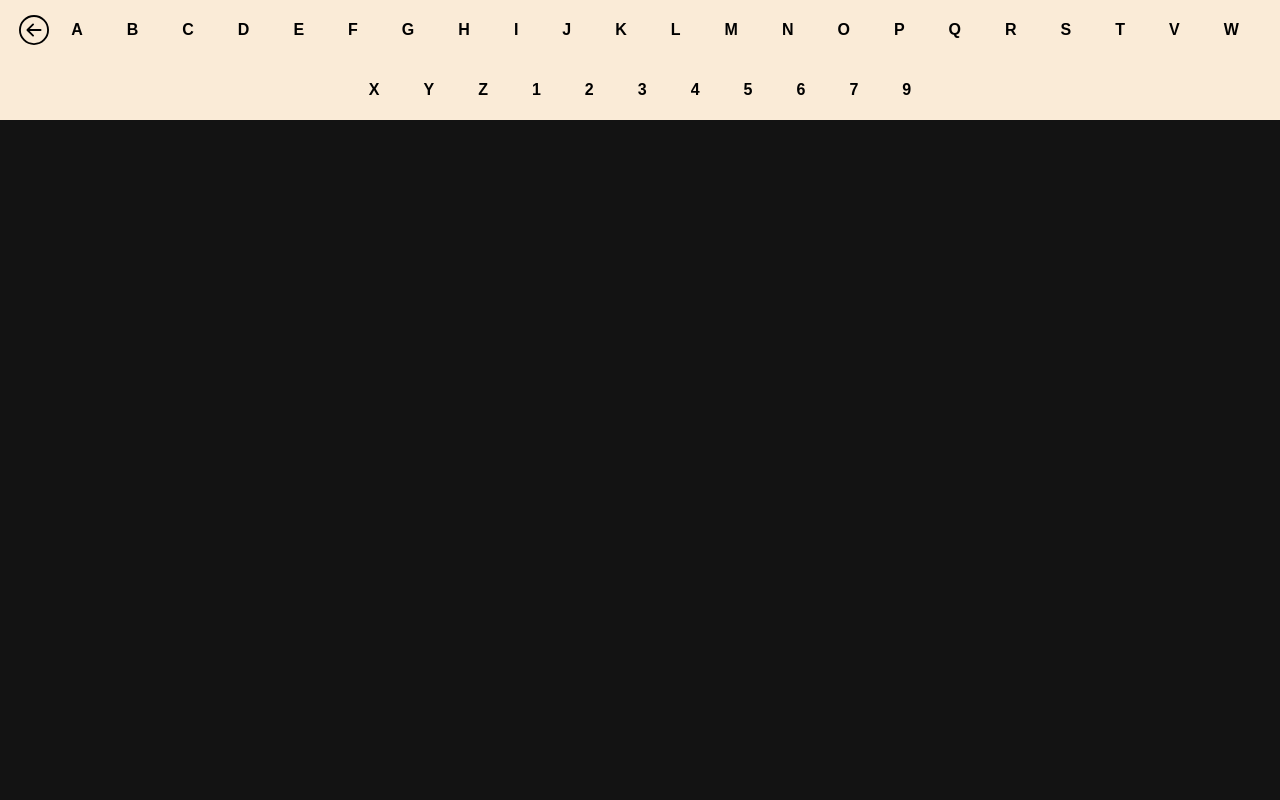
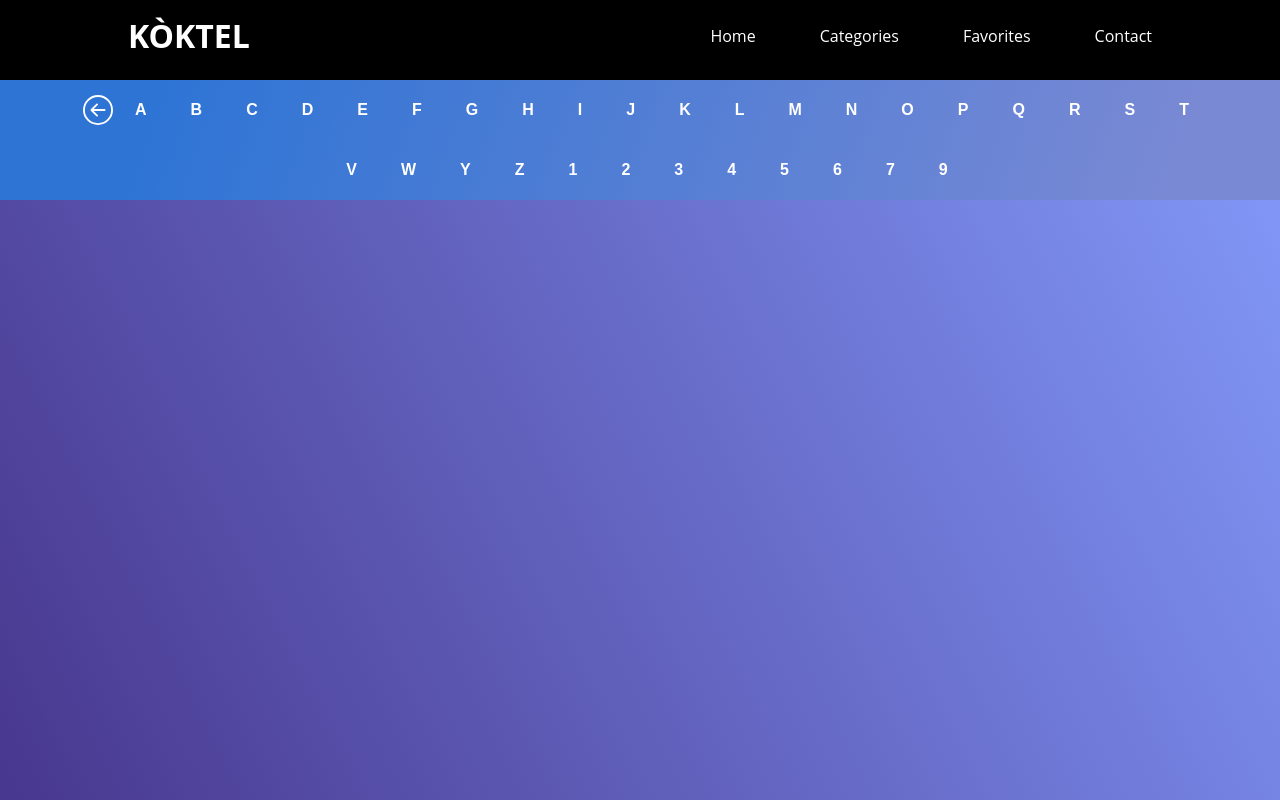
Before and after one commit to NoahAltit/Final-Project, a React (Create React App) app in the folder client/: page /categories in a window 1280 px wide. Built offline with nearby package versions, Linux system fonts and the light colour scheme; no server answers.

Commit message:
Basic Cocktail Cards Structure Done

```diff
--- a/client/src/App.js
+++ b/client/src/App.js
@@ -1,6 +1,6 @@
 import { BrowserRouter, Route, Switch } from "react-router-dom";
 import Categories from "./components/Categories/Categories";
-import CategList from "./components/Categories/Lists/CategList";
+import CocktailList from "./components/Categories/Lists/CocktailList";
 import Debut from "./components/Debut/Debut";
 import VideoSection from "./components/Debut/VideoSection";
 import Header from "./components/Header/Header";
@@ -26,7 +26,7 @@ const App = () => {
             <Categories />
           </Route>
           <Route path={"/letter/:drinkLetter"}>
-            <CategList />
+            <CocktailList />
           </Route>
         </Switch>
       </BrowserRouter>
--- a/client/src/GlobalStyles.js
+++ b/client/src/GlobalStyles.js
@@ -3,14 +3,8 @@ import { createGlobalStyle } from "styled-components";
 export default createGlobalStyle`
   :root {
     /* background-color: #050503; */
-    background-color: #131313;
     color: #fff;
     font-family: "Raleway", sans-serif;
-  --green: #a2ccb6;
-  --light-peach: #ffecd9;
-  --peach: #ee786e;
-  --sand: #fceeb5;
-  --white: #fff;
   }
 
   html, body, div, span, applet, object, iframe,
@@ -40,6 +34,7 @@ export default createGlobalStyle`
   }
   body {
       line-height: 1;
+      background-image: linear-gradient(63deg, #48378e, #849cfd 100%);
   }
   ol, ul {
       list-style: none;
@@ -79,7 +74,21 @@ input {
     padding: 0 12px;
   }
 
+  /* ::-webkit-scrollbar {
+    display: none;
+  } */
+
   ::-webkit-scrollbar {
-    display: none;
+    width: 0.6rem;
+    background-color: transparent;
+  }
+
+  ::-webkit-scrollbar-thumb {
+    border-radius: 20px;
+    background-image: radial-gradient( circle farthest-corner at 10% 20%,  rgba(171,102,255,1) 0%, rgba(116,182,247,1) 90% );
+  }
+
+  ::-webkit-scrollbar-thumb:hover {
+    background-image: linear-gradient( 109.6deg,  rgba(45,116,213,1) 11.2%, rgba(121,137,212,1) 91.2% );
   }
 `;
--- a/client/src/components/Categories/Categories.js
+++ b/client/src/components/Categories/Categories.js
@@ -1,14 +1,25 @@
 import LetterIndex from "./LetterIndex";
-import CategList from "./Lists/CategList";
+import CategList from "./Lists/CocktailList";
 import GlassTypes from "./Lists/GlassTypes";
 import IngredientsList from "./Lists/IngredientsList";
+import Header from "../Header/Header";
+import styled from "styled-components";
 
 const Categories = () => {
   return (
     <>
-      <LetterIndex />
+      <Header />
+      <Wrapper>
+        <LetterIndex />
+      </Wrapper>
     </>
   );
 };
 
+const Wrapper = styled.div`
+  width: 100vw;
+  height: 100vh;
+  padding-top: 80px;
+`;
+
 export default Categories;
--- a/client/src/components/Categories/LetterIndex.js
+++ b/client/src/components/Categories/LetterIndex.js
@@ -34,7 +34,6 @@ const LetterIndex = () => {
         <Letter href="/letter/t">T</Letter>
         <Letter href="/letter/v">V</Letter>
         <Letter href="/letter/w">W</Letter>
-        <Letter href="/letter/x">X</Letter>
         <Letter href="/letter/y">Y</Letter>
         <Letter href="/letter/z">Z</Letter>
         <Letter href="/letter/1">1</Letter>
@@ -51,11 +50,19 @@ const LetterIndex = () => {
 };
 
 const Wrapper = styled.div`
+  position: fixed;
+  padding-left: 80px;
+  padding-right: 66px;
   display: flex;
   flex-direction: row;
   flex-wrap: wrap;
   justify-content: center;
-  background-color: antiquewhite;
+  /* background-color: #5f99fa; */
+  background-image: linear-gradient(
+    109.6deg,
+    rgba(45, 116, 213, 1) 11.2%,
+    rgba(121, 137, 212, 1) 91.2%
+  );
 `;
 
 const Icon = styled.div`
@@ -64,7 +71,7 @@ const Icon = styled.div`
   justify-content: center;
   align-items: center;
   font-size: 30px;
-  color: black;
+  color: white;
 
   .icon:hover {
     font-weight: bolder;
@@ -74,7 +81,7 @@ const Icon = styled.div`
 
 const Letter = styled.a`
   text-decoration: none;
-  color: black;
+  color: white;
   font-weight: bold;
   margin: 22px;
 `;
--- a/client/src/components/Categories/Lists/CategList.js
+++ /dev/null
@@ -1,46 +0,0 @@
-import styled from "styled-components";
-
-import { useParams } from "react-router-dom";
-import { useEffect, useState } from "react";
-import LetterIndex from "../LetterIndex";
-
-const CategList = () => {
-  const { drinkLetter } = useParams();
-  const [drinks, setDrinks] = useState(null);
-
-  useEffect(() => {
-    fetch(`/letter/${drinkLetter}`)
-      .then((res) => res.json())
-      .then((data) => {
-        // console.log(data.data);
-        setDrinks(data.data);
-      });
-  }, []);
-
-  if (!drinks) {
-    return <p></p>;
-  }
-  return (
-    <>
-      {/* <LetterIndex /> */}
-      {drinks.drinks.map((drink) => {
-        return (
-          <Wrapper>
-            <DrinkName>{drink.strDrink}</DrinkName>
-            <DrinkImg src={drink.strDrinkThumb} />
-          </Wrapper>
-        );
-      })}
-    </>
-  );
-};
-
-const Wrapper = styled.div``;
-
-const DrinkName = styled.p``;
-
-const DrinkImg = styled.img`
-  width: 500px;
-`;
-
-export default CategList;
--- /dev/null
+++ b/client/src/components/Categories/Lists/CocktailList.js
@@ -0,0 +1,128 @@
+import styled from "styled-components";
+
+import { useParams } from "react-router-dom";
+import { useEffect, useState } from "react";
+import LetterIndex from "../LetterIndex";
+
+const CocktailList = () => {
+  const { drinkLetter } = useParams();
+  const [drinks, setDrinks] = useState(null);
+  const [isShown, setIsShown] = useState(false);
+
+  useEffect(() => {
+    fetch(`/letter/${drinkLetter}`)
+      .then((res) => res.json())
+      .then((data) => {
+        // console.log(data.data);
+        setDrinks(data.data);
+      });
+  }, []);
+
+  if (!drinks) {
+    return <p></p>;
+  }
+  return (
+    <>
+      <Title>{` ${drinkLetter.toUpperCase()}`}</Title>
+      <LetterIndex />
+      <Wrapper>
+        {drinks.drinks.map((drink) => {
+          return (
+            <InnerWrapper>
+              <DrinkImg src={drink.strDrinkThumb} />
+              <DrinkName>{drink.strDrink}</DrinkName>
+              <RecipeDiv className="recipeDiv">
+                <Button>
+                  <Text>VIEW RECIPE</Text>
+                </Button>
+              </RecipeDiv>
+            </InnerWrapper>
+          );
+        })}
+      </Wrapper>
+    </>
+  );
+};
+
+const Wrapper = styled.div`
+  height: auto;
+  width: 100vw;
+  height: 100vh;
+  font-family: "Raleway", sans-serif;
+  display: flex;
+  flex-direction: row;
+  align-items: center;
+  margin: auto;
+  overflow: auto;
+`;
+
+const Title = styled.h1`
+  margin-top: 100px;
+  position: fixed;
+  left: 50%;
+`;
+
+const InnerWrapper = styled.div`
+  position: relative;
+  display: flex;
+  justify-content: center;
+  margin-left: 10px;
+  margin-right: 10px;
+
+  .recipeDiv {
+    transition: all 0.4s ease-in-out;
+    opacity: 0;
+  }
+
+  .recipeDiv:hover {
+    opacity: 1;
+  }
+`;
+
+const DrinkName = styled.h5`
+  font-size: 30px;
+  text-align: center;
+  font-family: "Cleavers Juvenia";
+  position: absolute;
+  padding: 10px 20px;
+  background-color: rgba(0, 0, 0, 0.4);
+  background-image: linear-gradient(63deg, #48378e, #849cfd 100%);
+  letter-spacing: 4px;
+  border-bottom-left-radius: 20px;
+  border-bottom-right-radius: 20px;
+`;
+
+const DrinkImg = styled.img`
+  width: 400px;
+  border-radius: 20px;
+`;
+
+const RecipeDiv = styled.div`
+  position: absolute;
+  bottom: 0;
+  text-align: center;
+  width: 100%;
+  font-family: "Cleavers Juvenia";
+
+  &:active {
+    transform: scale(0.97);
+  }
+`;
+
+const Button = styled.a`
+  border-radius: 0 30px;
+  min-width: 340px;
+  min-height: 60px;
+  line-height: 60px;
+  background-color: #5f9bfc;
+  letter-spacing: 5px;
+  text-decoration: none;
+  padding: 13px 30px;
+  cursor: pointer;
+`;
+
+const Text = styled.span`
+  font-size: 20px;
+`;
+
+export default CocktailList;
--- a/client/src/components/Header/Header.js
+++ b/client/src/components/Header/Header.js
@@ -13,11 +13,11 @@ const Header = () => {
     <>
       <HeaderWrapper>
         <Wrapper>
-          <Logo>KÒKTEL</Logo>
+          <Logo href="/home">KÒKTEL</Logo>
           <NavMenu>
             <NavList>
               <NavItem>
-                <LinkNav>Home</LinkNav>
+                <LinkNav href="/home">Home</LinkNav>
               </NavItem>
               <NavItem>
                 <LinkNav href="/categories">Categories</LinkNav>
@@ -61,8 +61,12 @@ const Wrapper = styled.div`
   align-items: center;
 `;
 
-const Logo = styled.h2`
-  cursor: pointer;
+const Logo = styled.a`
+  color: white;
+  text-decoration: none;
+  font-size: 32px;
+  text-align: center;
+  font-weight: bold;
 `;
 
 const Spacer = styled.div`
--- a/client/src/components/Home/Home.js
+++ b/client/src/components/Home/Home.js
@@ -1,15 +1,20 @@
+import styled from "styled-components";
 import Header from "../Header/Header";
 import SecOne from "./Sections/SecOne";
 import SecTwo from "./Sections/SecTwo";
 
 const Home = () => {
   return (
-    <>
+    <Wrapper>
       <Header />
       <SecOne />
       <SecTwo />
-    </>
+    </Wrapper>
   );
 };
 
+const Wrapper = styled.div`
+  overflow: hidden;
+`;
+
 export default Home;
--- a/client/src/components/Home/Sections/SecOne.js
+++ b/client/src/components/Home/Sections/SecOne.js
@@ -1,14 +1,13 @@
 import styled, { keyframes } from "styled-components";
-import bg from "../../../assets/Bg.jpg";
-// import bg from "../../../assets/OtherBg.jpg";
 
+import koktel from "../../../assets/Koktel.jpg";
 import { BsMouse } from "react-icons/bs";
 
 const SecOne = () => {
   return (
     <Wrapper>
       <ImgWrap>
-        <Img src={bg} />
+        <Img src={koktel} />
       </ImgWrap>
       <InnerWrap>
         {/* <CircularText>The Future's Bright. The Future's Cocktail.</CircularText> */}
--- a/client/src/components/Home/Sections/SecTwo.js
+++ b/client/src/components/Home/Sections/SecTwo.js
@@ -19,7 +19,7 @@ const SecTwo = () => {
               <>
                 <RandomCocktails key={drink.idDrink}>
                   <CocktailImg src={drink.strDrinkThumb} />
-                  <CocktailName>{drink.strDrink}</CocktailName>
+                  <CocktailName>{drink.strDrink.toUpperCase()}</CocktailName>
                 </RandomCocktails>
               </>
             );
@@ -29,7 +29,7 @@ const SecTwo = () => {
               <>
                 <RandomCocktails key={drink.idDrink}>
                   <CocktailImg src={drink.strDrinkThumb} />
-                  <CocktailName>{drink.strDrink}</CocktailName>
+                  <CocktailName>{drink.strDrink.toUpperCase()}</CocktailName>
                 </RandomCocktails>
               </>
             );
@@ -45,11 +45,11 @@ const Section = styled.section`
   width: 100vw;
   display: grid;
   overflow: hidden;
+  background-color: #1f1f1f;
 `;
 
 const Wrapper = styled.div`
   display: flex;
-  /* background-color: cadetblue; */
   justify-content: center;
   align-items: center;
   flex-direction: column;
@@ -69,11 +69,13 @@ const CocktailsWrapper = styled.div`
 `;
 
 const RandomCocktails = styled.div`
+  position: relative;
   display: flex;
   flex-direction: column;
   align-items: center;
   justify-content: center;
   margin: 0 30px;
+  transition: all 0.4s ease-in-out;
 `;
 
 const CocktailImg = styled.img`
@@ -89,9 +91,10 @@ const CocktailImg = styled.img`
 `;
 
 const CocktailName = styled.p`
-  font-size: 20px;
-  font-weight: 600;
+  font-size: 30px;
+  letter-spacing: 5px;
   margin-top: 20px;
+  font-family: "Cleavers Juvenia";
 `;
 
 export default SecTwo;
--- a/client/src/components/Loading/LoadingScreen.js
+++ b/client/src/components/Loading/LoadingScreen.js
@@ -49,6 +49,7 @@ const Wrapper = styled.div`
   justify-content: center;
   align-items: center;
   flex-direction: column;
+  background-color: #131313;
 `;
 
 const Loader = styled.div`
```
Also changed, not shown: client/src/assets/Bg.jpg (deleted), 1 other file (tests, documents, lock files or other folders).
